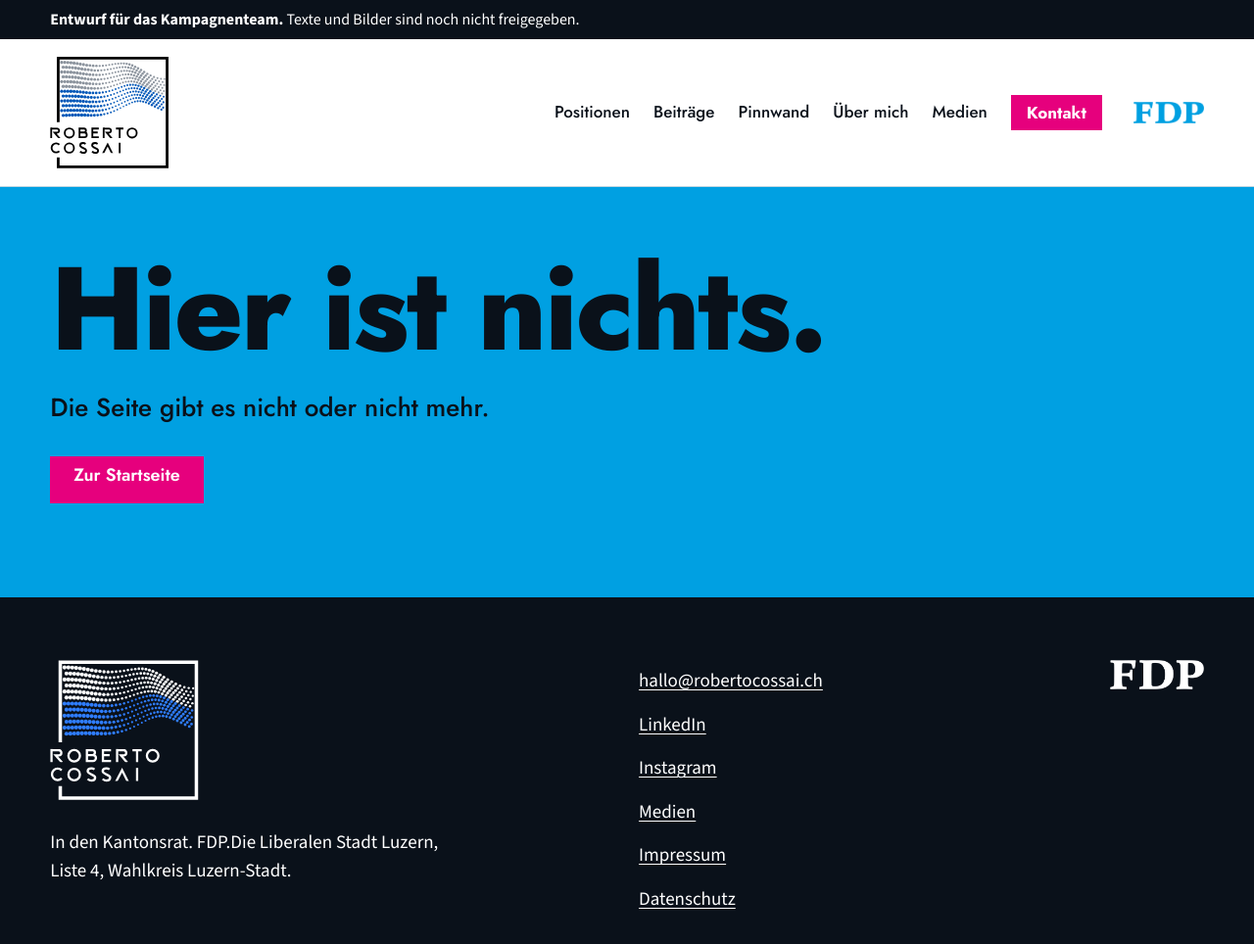
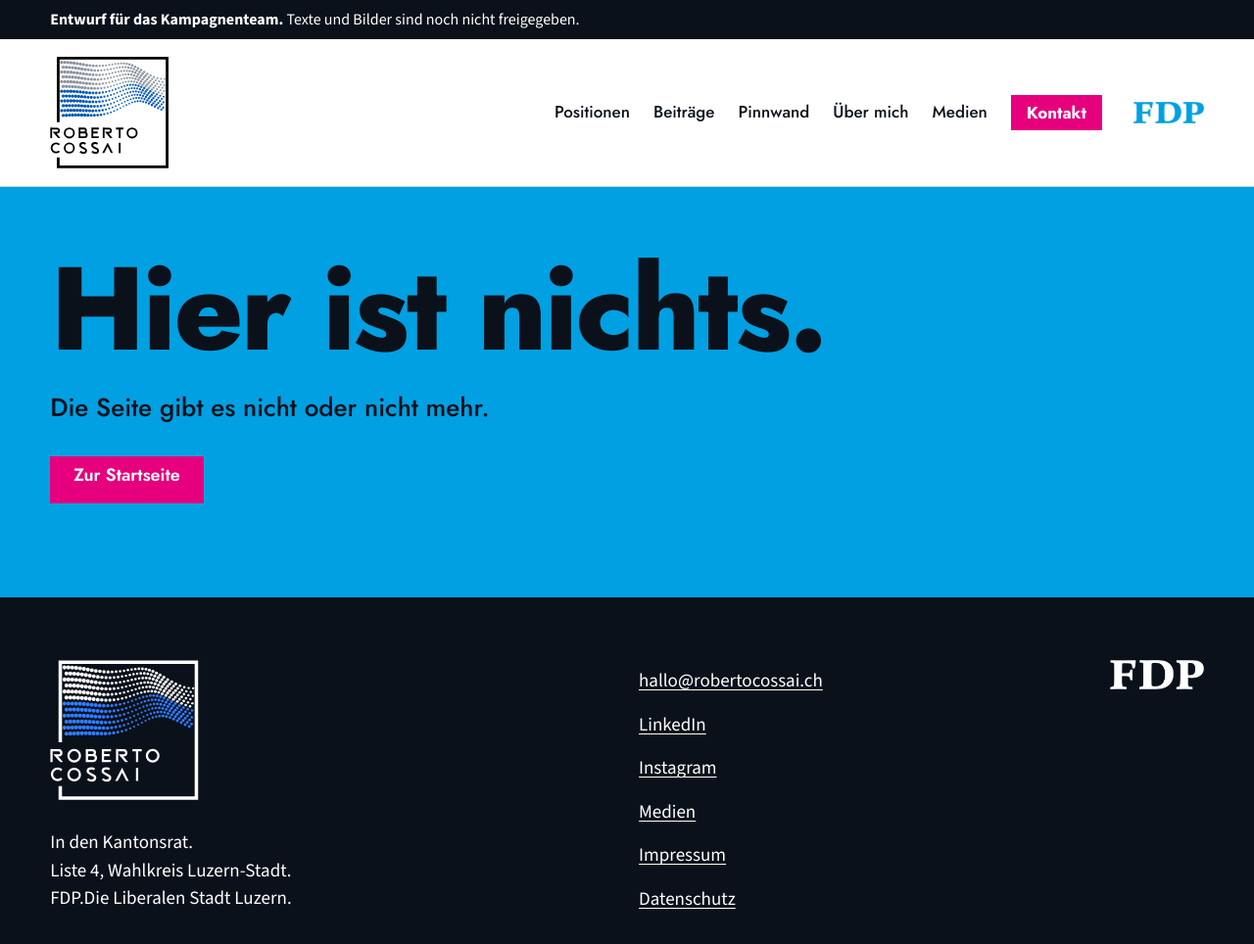
Before and after one commit to leitung-gif/roberto-cossai-website, a plain HTML site: page 404.html in a window 1280 px wide. Shown: the whole page at 98% size. Drawn offline with Linux system fonts and the light colour scheme; no server answers.

Commit message:
Liste 4 im Footer auf der zweiten Zeile halten

```diff
--- a/404.html
+++ b/404.html
@@ -41,7 +41,7 @@
 </div></header>
 <main id="inhalt"><section class="flaeche-marke seitenkopf"><div class="raster"><h1>Hier ist nichts.</h1><p class="einstieg">Die Seite gibt es nicht oder nicht mehr.</p><p class="sprungliste"><a class="knopf" href="/roberto-cossai-website/">Zur Startseite</a></p></div></section></main><footer class="fuss"><div class="raster">
 <div class="fuss-marke"><img src="/roberto-cossai-website/logo/23_roberto-cossai-logo-transparent-fuer-dunkel.svg" width="4000" height="4000" alt="Roberto Cossai" loading="lazy">
-<p>In den Kantonsrat. FDP.Die Liberalen Stadt Luzern,<br>Liste&nbsp;4, Wahlkreis Luzern-Stadt.</p></div>
+<p>In den Kantonsrat.<br>Liste&nbsp;4, Wahlkreis Luzern-Stadt.<br>FDP.Die Liberalen Stadt Luzern.</p></div>
 <nav class="fuss-links" aria-label="Fussnavigation"><ul>
 <li><a href="mailto:hallo@robertocossai.ch">hallo@robertocossai.ch</a></li>
 <li><a href="https://www.linkedin.com/in/roberto-cossai/" rel="me">LinkedIn</a></li>
```
Also changed, not shown: beitraege.html (+1 -1 lines), billboard.html (+1 -1 lines), datenschutz.html (+1 -1 lines), impressum.html (+1 -1 lines), index.html (+1 -1 lines), kontakt.html (+1 -1 lines), medien.html (+1 -1 lines), positionen.html (+1 -1 lines), ueber-mich.html (+1 -1 lines).
